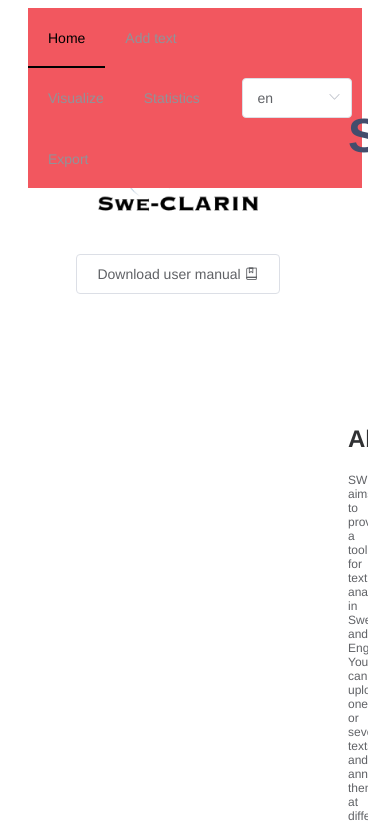
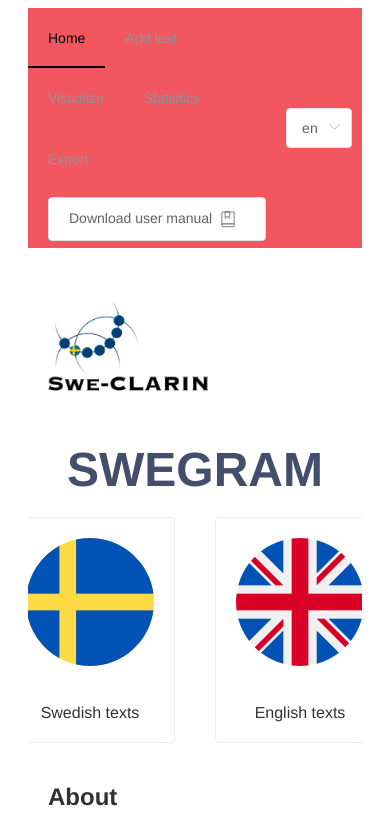
Before and after one commit to bmegyesi/swegram-v2, a Vue app in the folder frontend/: page /#/en in a window 390 px wide. Shown: the top 823 px of the page. Built offline with nearby package versions, Linux system fonts and the light colour scheme; what vue-cookies would draw is missing.

Commit message:
Make frontend compatible with mobil

```diff
--- a/frontend/package.json
+++ b/frontend/package.json
@@ -8,10 +8,11 @@
     "lint": "vue-cli-service lint"
   },
   "dependencies": {
+    "@vue/cli": "^5.0.8",
+    "axios": "^0.21.0",
     "core-js": "^3.8.3",
+    "element-ui": "^2.14.0",
     "vue": "^2.6.14",
-    "axios": "^0.21.0",
-    "element-ui": "^2.14.0",
     "vue-cookies": "^1.7.4",
     "vue-i18n": "^8.22.3",
     "vue-router": "^3.4.7"
--- a/frontend/src/components/HomePage.vue
+++ b/frontend/src/components/HomePage.vue
@@ -1,22 +1,12 @@
 <template>
   <el-container>
-    <el-aside>
-      <div class="icons-container">
+    <el-container>
+      <div class="icons-container swegram-logo-div">
         <img
           src="../assets/swe-clarin-logo.png"
-          height="110"
-          width="160"
+          class="swegram-logo-png"
         >
-        <p class="link-container">
-          <a href="..">
-            <el-button type="plain" @click="downloadManual">{{ $t('homePage.downloadManual') }}
-              <i class="el-icon-collection" />
-            </el-button>
-          </a>
-        </p>
       </div>
-    </el-aside>
-    <el-container>
       <el-main>
         <div class="swegram-title">
           <h1>SWEGRAM</h1>
@@ -30,8 +20,6 @@
             >
               <img
                 src="../assets/sv.png"
-                width="80px"
-                height="80px"
               ><br>
               <span>{{ $t('homePage.svEntryText') }}</span>
             </el-card>
@@ -44,8 +32,6 @@
             >
               <img
                 src="../assets/en.png"
-                width="80px"
-                height="80px"
               ><br>
               <span>{{ $t('homePage.enEntryText') }}</span>
             </el-card>
@@ -114,24 +100,18 @@
   </el-container>
 </template>
 
-<script>
-export default {
-  methods: {
-    downloadManual() {
-      // Open the PDF in a new tab
-      window.open('/assets/swegram2-manual.pdf', '_blank');
-
-      // Alternatively, if you want it to download directly:
-      // const link = document.createElement('a');
-      // link.href = '/assets/swegram2-manual.pdf';
-      // link.download = 'swegram2-manual.pdf';
-      // link.click();
-    },
-  },
-};
-</script>
 
 <style scoped>
+
+.swegram-logo-png {
+  height: 110px;
+  width: 160px;
+}
+
+.swegram-logo-div {
+  float: left;
+}
+
 .swegram-title {
   margin: auto;
 }
@@ -145,12 +125,6 @@
 
 h2 {
   color: #303133;
-}
-
-.icons-container {
-  display: flex;
-  flex-direction: column;
-  align-items: center;
 }
 
 .icons-container img {
@@ -177,8 +151,6 @@
   flex-direction: column;
   justify-content: center;
   align-items: center;
-  width: 200px;
-  height: 200px;
 }
 
 .button-wrapper span {
--- a/frontend/src/components/MainPage.vue
+++ b/frontend/src/components/MainPage.vue
@@ -1,6 +1,6 @@
 <template>
   <el-container>
-    <el-header>
+    <el-header :style="headerStyles">
       <top-navbar />
     </el-header>
     <el-main>
@@ -16,6 +16,13 @@
 import TopNavbar from './TopNav/TopNavbar.vue';
 
 export default {
+  data() {
+    return {
+      headerStyles: {
+        height: 'auto',          // Adjust height as needed
+      }
+    };
+  },
   components: {
     TopNavbar,
   },
--- a/frontend/src/components/Statistics/SnippetFrequencyPanel.vue
+++ b/frontend/src/components/Statistics/SnippetFrequencyPanel.vue
@@ -42,6 +42,7 @@
       size="small"
     >
       <el-radio
+        class="frequency-radio"
         label="showType"
         border
         @change="getTypePoS"
@@ -49,6 +50,7 @@
         Show frequency statistics for type
       </el-radio>
       <el-radio
+        class="frequency-radio"
         label="showPoS"
         border
         @change="getTypePoS"
@@ -109,8 +111,7 @@
   display: flex;
 }
 
-.el-radio-group {
-  display: flex;
+.frequency-radio {
   margin: 10px;
 }
 
--- a/frontend/src/components/Statistics/SnippetLengthTable.vue
+++ b/frontend/src/components/Statistics/SnippetLengthTable.vue
@@ -12,7 +12,7 @@
       :key="item.label"
       :label="item.label"
       :prop="item.prop"
-      min-width="130"
+      :width="getColumnWidth(item.label)"
       :fixed="fixedColumnPosition(item.prop)"
     >
       <template
@@ -117,6 +117,12 @@
     },
   },
   methods: {
+    getColumnWidth(label){
+      if (label == "Length" || label == "Total") {
+        return 90;
+      }
+      return 130;
+    },
     fixedColumnPosition(prop) {
       if (prop === 'Length') {
         return true;
--- a/frontend/src/components/Statistics/StatisticsPage.vue
+++ b/frontend/src/components/Statistics/StatisticsPage.vue
@@ -55,7 +55,7 @@
           >
             <el-tabs
               v-model="featureLevel"
-              tab-position="left"
+              :tab-position="tabPosition"
               @tab-click="handleShowFeatureLevel"
             >
               <el-tab-pane
@@ -122,6 +122,7 @@
   },
   data() {
     return {
+      isMobile: false, // Default to false, can be updated based on window size
       showType: ref('frequency'),
       featureLevel: ref('text'),
 
@@ -160,10 +161,24 @@
       this.initializeLength = false;
     },
   },
+  computed: {
+    tabPosition() {
+      return this.isMobile ? 'top' : 'left'; // Change 'top' as needed for mobile
+    }
+  },
   mounted() {
     this.fetchTextsStats();
+    this.checkMobile(); // Check on mount
+    window.addEventListener('resize', this.checkMobile); // Listen for window resize
+  },
+  beforeDestroy() {
+    window.removeEventListener('resize', this.checkMobile); // Clean up the listener
   },
   methods: {
+    checkMobile() {
+      // You can adjust the threshold for mobile as needed
+      this.isMobile = window.innerWidth < 768; // Adjust the breakpoint for mobile
+    },
     handleInitialization({ type }) {
       if (type === 'length') {
         this.initializeLength = true;
--- a/frontend/src/components/TopNav/TopNavbar.vue
+++ b/frontend/src/components/TopNav/TopNavbar.vue
@@ -27,6 +27,13 @@
           <span>
             Export
           </span>
+        </el-menu-item>
+        <el-menu-item>
+          <a href="..">
+            <el-button type="plain" @click="downloadManual">{{ $t('homePage.downloadManual') }}
+              <i class="el-icon-collection" />
+            </el-button>
+          </a>
         </el-menu-item>
       </el-menu>
       <lang-switch />
@@ -59,6 +66,13 @@
             Export
           </span>
         </el-menu-item>
+        <el-menu-item>
+          <a href="..">
+            <el-button type="plain" @click="downloadManual">{{ $t('homePage.downloadManual') }}
+              <i class="el-icon-collection" />
+            </el-button>
+          </a>
+        </el-menu-item>
       </el-menu>
       <lang-switch />
     </div>
@@ -85,6 +99,18 @@
   },
   mounted() {
     this.activeLink = this.$route.path;
+  },
+  methods: {
+    downloadManual() {
+      // Open the PDF in a new tab
+      window.open('/assets/swegram2-manual.pdf', '_blank');
+
+      // Alternatively, if you want it to download directly:
+      // const link = document.createElement('a');
+      // link.href = '/assets/swegram2-manual.pdf';
+      // link.download = 'swegram2-manual.pdf';
+      // link.click();
+    },
   },
 };
 </script>
```
Also changed, not shown: 1 other file (tests, documents, lock files or other folders).
